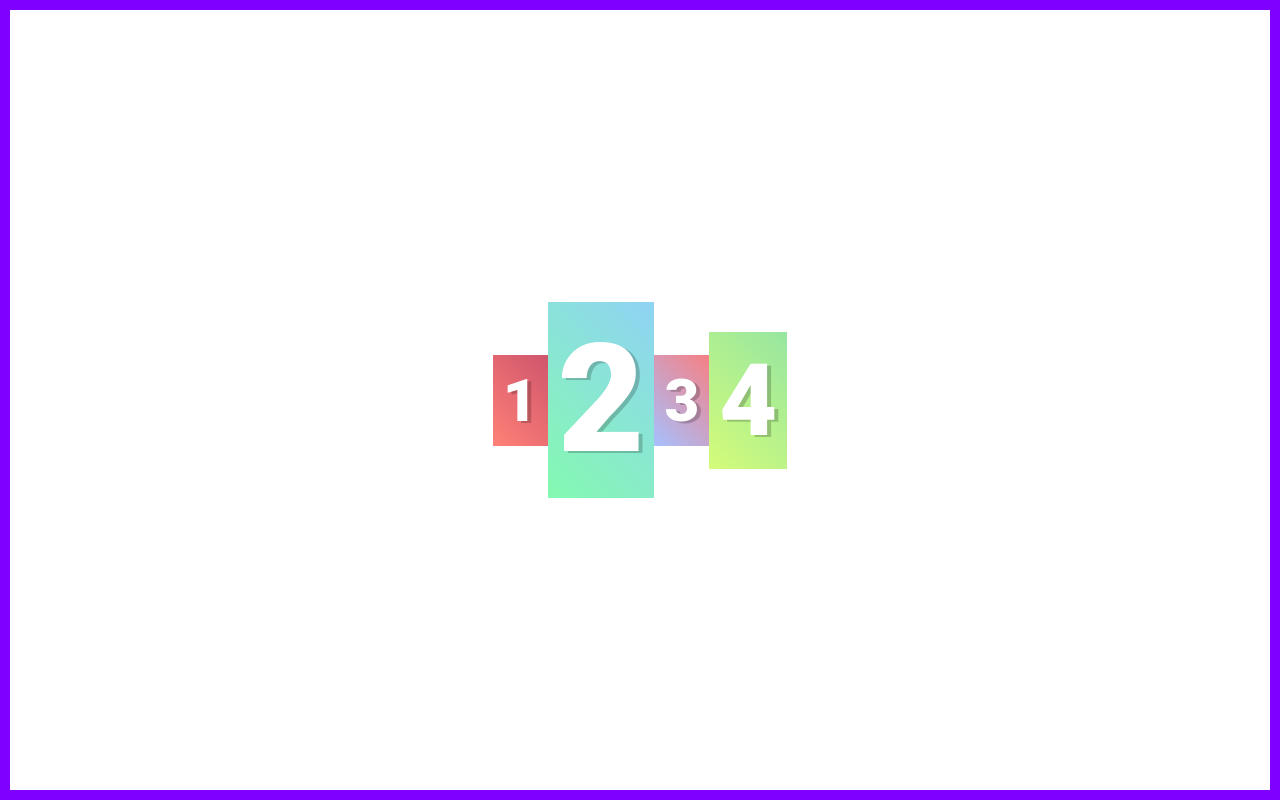
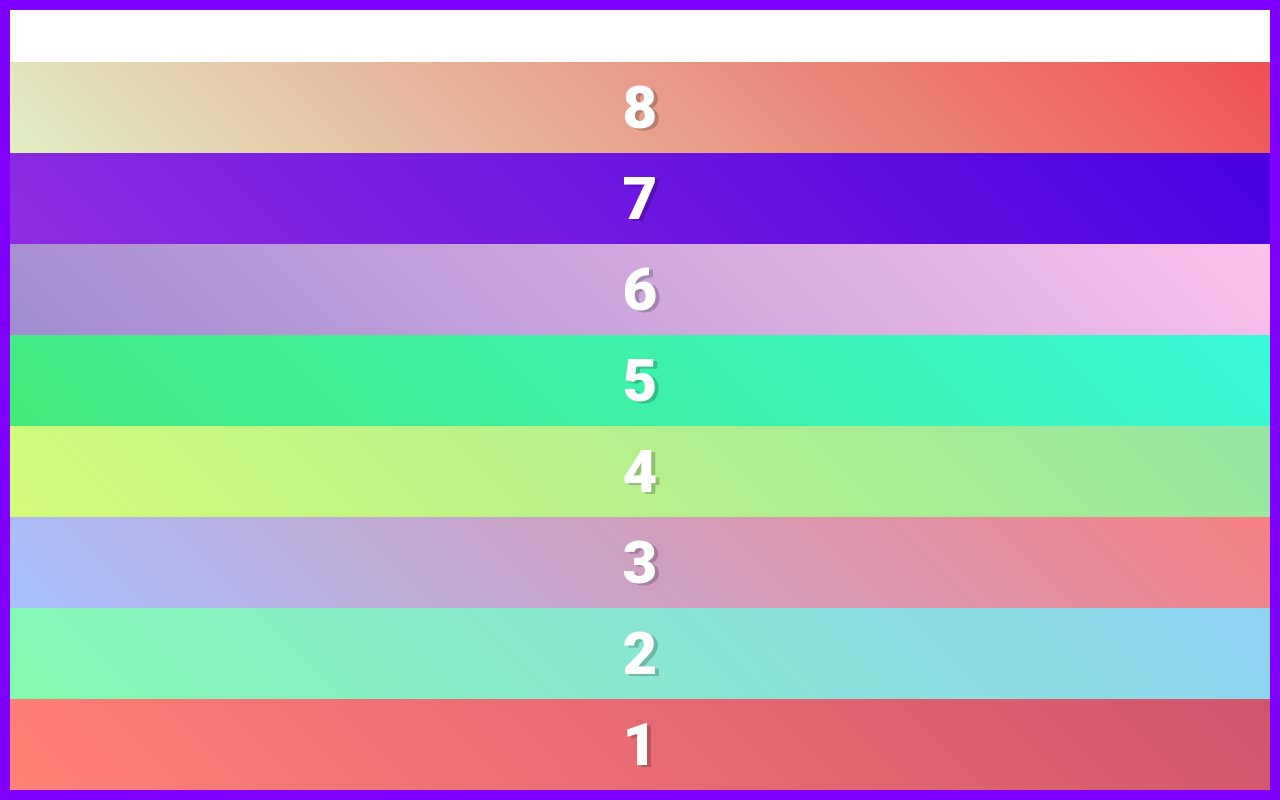
Before and after one commit to flacsnew/css-flexbox, a plain HTML site: page index.html in a window 1280 px wide. Drawn offline with Linux system fonts and the light colour scheme.

Commit message:
align: align-content

```diff
--- a/index.html
+++ b/index.html
@@ -13,10 +13,10 @@
         <div class="flex-item item-2">2</div>
         <div class="flex-item item-3">3</div>
         <div class="flex-item item-4">4</div>
-        <!-- <div class="flex-item item-5">5</div>
+        <div class="flex-item item-5">5</div>
         <div class="flex-item item-6">6</div>
         <div class="flex-item item-7">7</div>
-        <div class="flex-item item-8">8</div> -->
+        <div class="flex-item item-8">8</div>
     </div>
 </body>
 </html>
--- a/style.css
+++ b/style.css
@@ -52,21 +52,12 @@
 /* Custom */
 .flex-container {
     display: flex;
-    min-height: 100vh;
-    /* align-items: baseline;
-    flex-direction: column; */
-    justify-content: center;
-    align-items: center;
+    height: 100vh;
+    align-content: stretch;
+    flex-wrap: wrap;
+    flex-direction: column-reverse;
 }
 
 .flex-item {
-    /* width: 100px; */
+    /* width: 200px; */
 }
-
-.item-2 {
-    font-size: 150px;
-}
-
-.item-4 {
-    font-size: 100px;
-}
```
